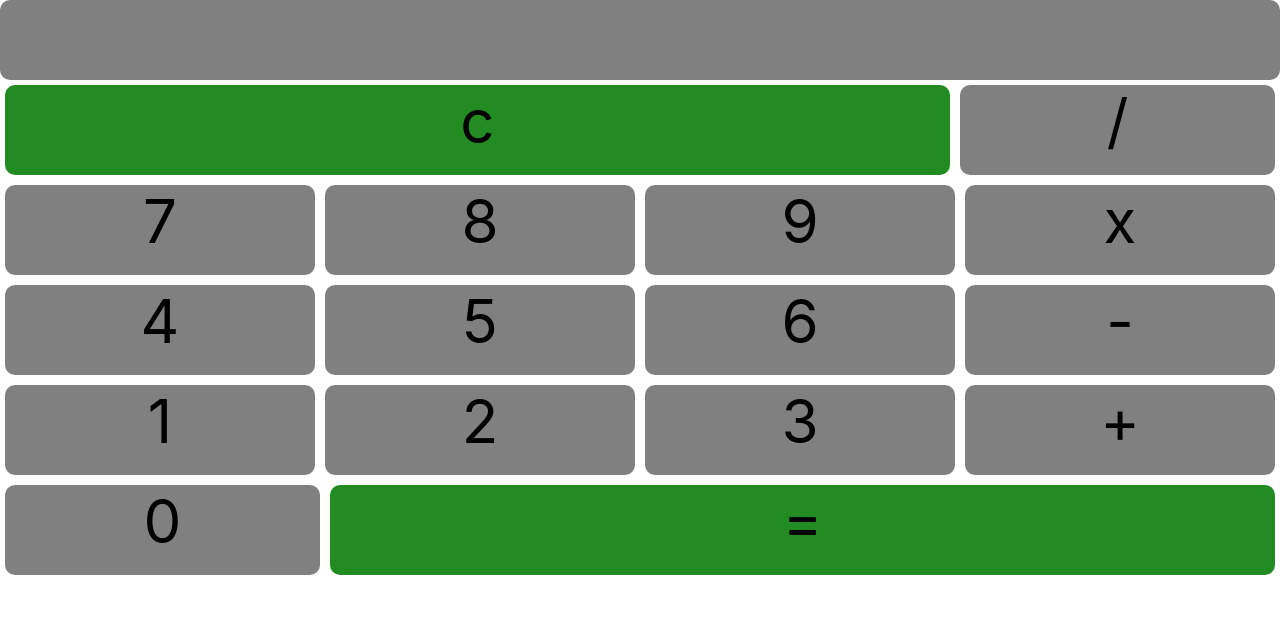
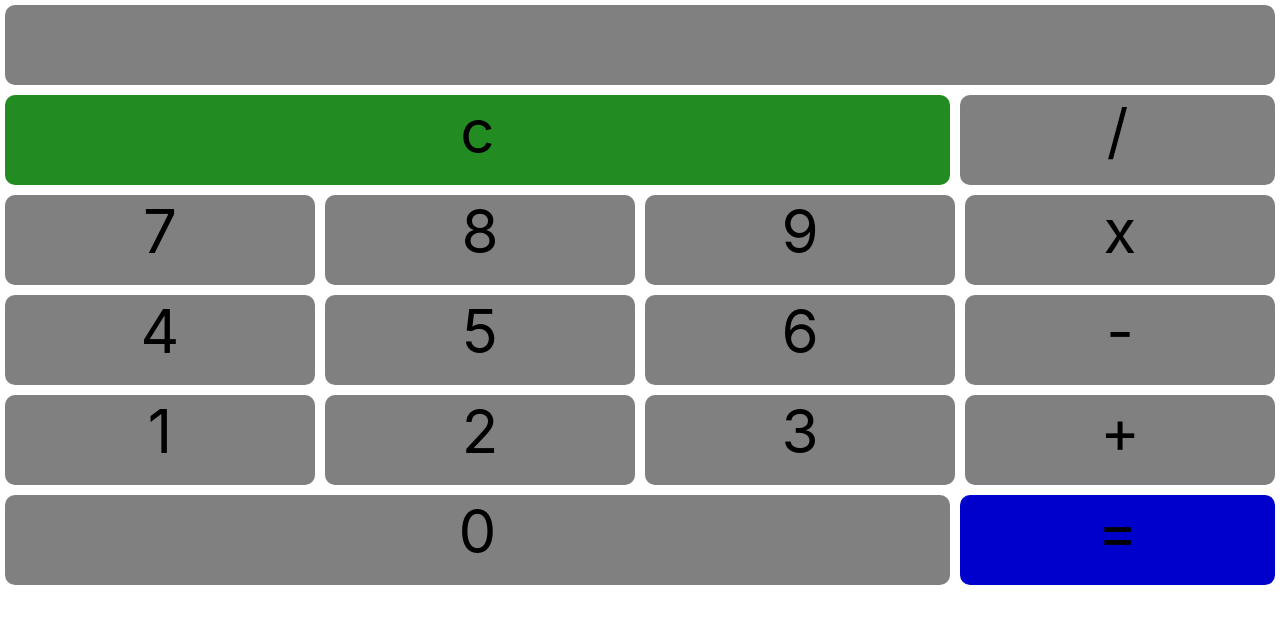
Before and after one commit to javierlaterra/learn, a React (Create React App) app: page / in a window 1280 px wide. Shown: the top 624 px of the page. Built offline with nearby package versions, Linux system fonts and the light colour scheme.

Commit message:
calculadora 2

```diff
--- a/src/App.css
+++ b/src/App.css
@@ -2,6 +2,8 @@
   height: 80px;
   background-color: grey;
   border-radius: 10px;
+  margin: 5px;
+
 }
 
 .padre {
@@ -28,10 +30,11 @@ flex-direction: column;
   flex: 2;
   background-color: grey;
   height: 90px;
-  margin: 5px;
+  margin: 7px;
   border-radius: 10px;
   text-align: center;
   font-size: 60px;
+  margin: 5px;
 }
 
 .fila2 {
@@ -206,7 +209,7 @@ flex-direction: column;
 }
 
   .cero {
-  flex: 2;
+  flex: 6;
   background-color: grey;
   height: 90px;
   margin: 5px;
@@ -215,8 +218,8 @@ flex-direction: column;
   font-size: 60px;
 }
   .igual {
-  flex: 6;
-  background-color: forestgreen;
+  flex: 2;
+  background-color:mediumblue;
   height: 90px;
   margin: 5px;
   border-radius: 10px;
```
